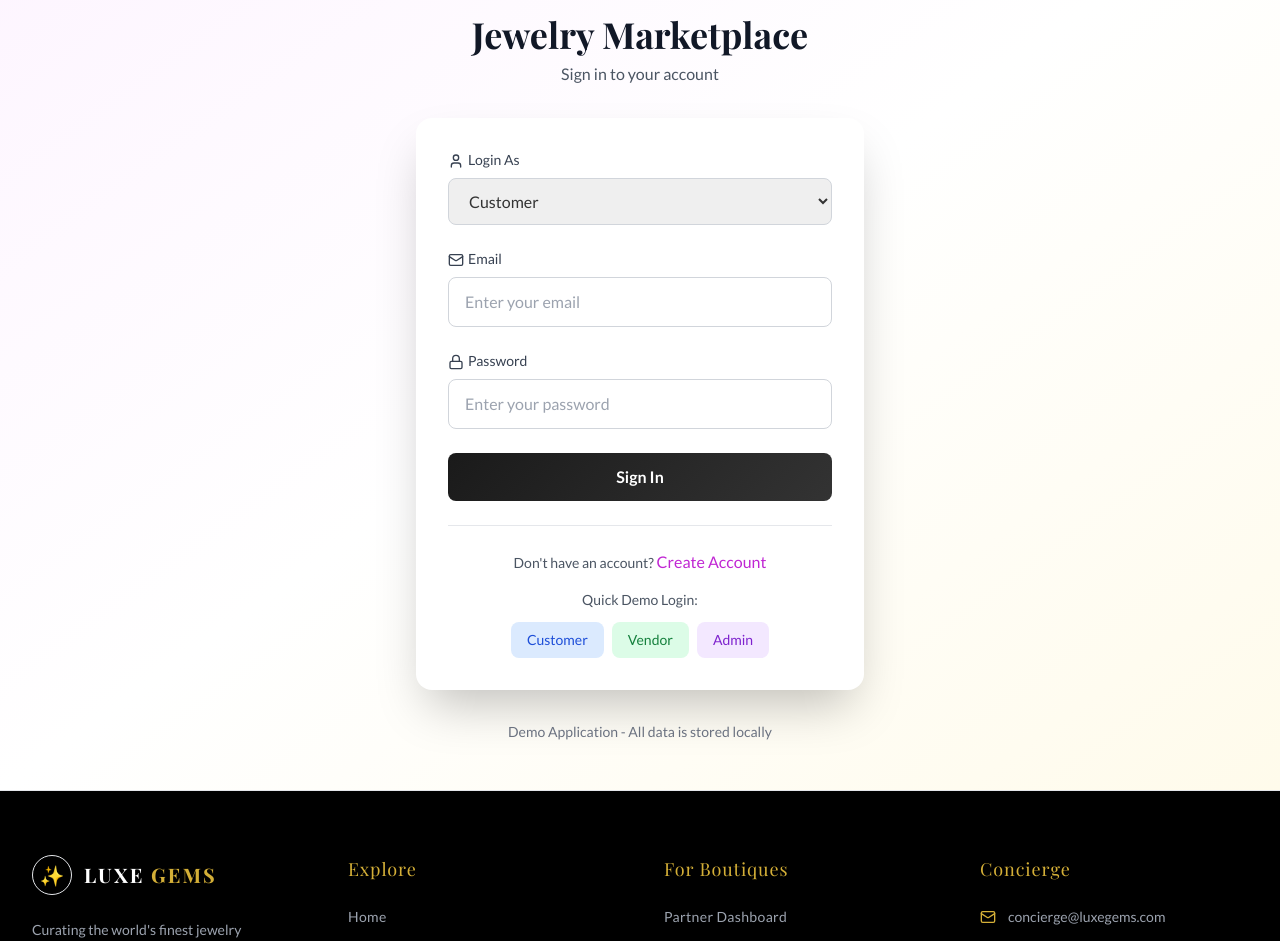
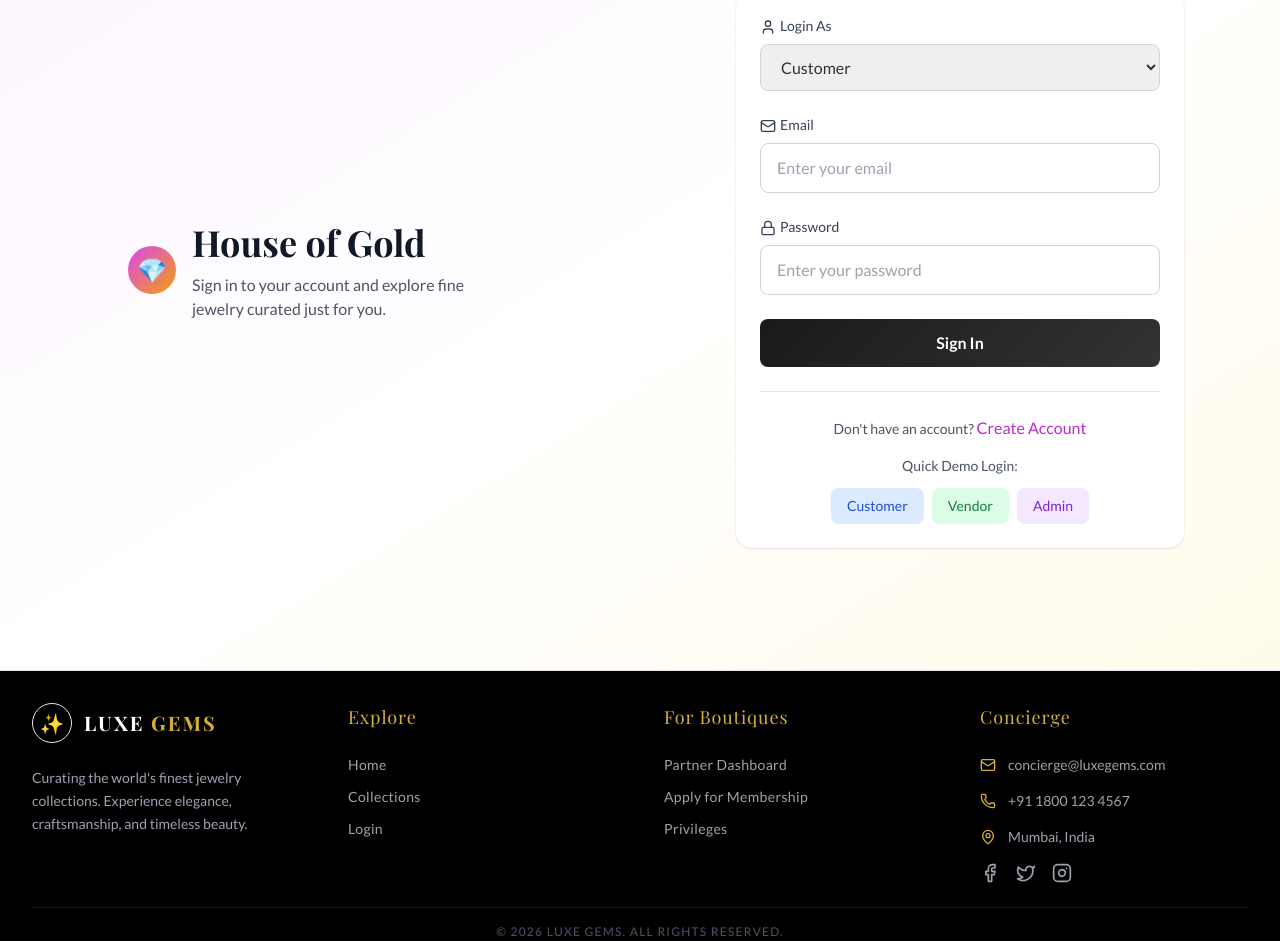
Before and after one commit to Jwel-Finder/JewlFinder, a React (Vite) app: page /login in a window 1280 px wide. Shown: the part 130-1071 px from the top of the page. Built offline with nearby package versions, Linux system fonts and the light colour scheme; no server answers; a web font is replaced by a local one.

Commit message:
Few UI layout change

```diff
--- a/index.html
+++ b/index.html
@@ -5,9 +5,9 @@
   <meta charset="UTF-8" />
   <link rel="icon" type="image/svg+xml" href="/vite.svg" />
   <meta name="viewport" content="width=device-width, initial-scale=1.0" />
-  <meta name="description" content="Jewelry Marketplace - Browse, inquire, and visit nearby jewelry stores" />
+  <meta name="description" content="House of Gold - Browse, inquire, and visit nearby jewelry stores" />
   <meta name="keywords" content="jewelry, marketplace, gold, diamonds, silver, stores, designs" />
-  <title>Jewelry Marketplace | Find Your Perfect Jewelry</title>
+  <title>House of Gold | Find Your Perfect Jewelry</title>
   <link rel="preconnect" href="https://fonts.googleapis.com">
   <link rel="preconnect" href="https://fonts.gstatic.com" crossorigin>
   <link
--- a/src/components/common/Footer.jsx
+++ b/src/components/common/Footer.jsx
@@ -3,8 +3,8 @@ import { Facebook, Twitter, Instagram, Mail, Phone, MapPin } from 'lucide-react'
 
 const Footer = () => {
   return (
-        <footer className="bg-black text-white mt-auto border-t border-gold/20">
-            <div className="max-w-7xl mx-auto px-4 sm:px-6 lg:px-8 py-16">
+    <footer className="bg-black text-white mt-auto border-t border-gold/10">
+      <div className="max-w-7xl mx-auto px-4 sm:px-6 lg:px-8 py-8">
         <div className="grid grid-cols-1 md:grid-cols-4 gap-12">
           {/* Brand */}
           <div className="col-span-1">
@@ -17,8 +17,8 @@ const Footer = () => {
               </span>
             </div>
             <p className="text-sm text-gray-400 font-sans leading-relaxed">
-                            Curating the world's finest jewelry collections.
-                            Experience elegance, craftsmanship, and timeless beauty.
+              Curating the world's finest jewelry collections. Experience elegance, craftsmanship,
+              and timeless beauty.
             </p>
           </div>
 
@@ -26,9 +26,30 @@ const Footer = () => {
           <div>
             <h3 className="text-gold font-serif text-lg mb-6 tracking-wider">Explore</h3>
             <ul className="space-y-3 text-sm font-sans tracking-wide">
-                            <li><Link to="/customer/home" className="text-gray-400 hover:text-white transition duration-300">Home</Link></li>
-                            <li><Link to="/customer/stores" className="text-gray-400 hover:text-white transition duration-300">Collections</Link></li>
-                            <li><Link to="/login" className="text-gray-400 hover:text-white transition duration-300">Login</Link></li>
+              <li>
+                <Link
+                  to="/customer/home"
+                  className="text-gray-400 hover:text-white transition duration-300"
+                >
+                  Home
+                </Link>
+              </li>
+              <li>
+                <Link
+                  to="/customer/stores"
+                  className="text-gray-400 hover:text-white transition duration-300"
+                >
+                  Collections
+                </Link>
+              </li>
+              <li>
+                <Link
+                  to="/login"
+                  className="text-gray-400 hover:text-white transition duration-300"
+                >
+                  Login
+                </Link>
+              </li>
             </ul>
           </div>
 
@@ -36,9 +57,24 @@ const Footer = () => {
           <div>
             <h3 className="text-gold font-serif text-lg mb-6 tracking-wider">For Boutiques</h3>
             <ul className="space-y-3 text-sm font-sans tracking-wide">
-                            <li><Link to="/vendor/dashboard" className="text-gray-400 hover:text-white transition duration-300">Partner Dashboard</Link></li>
-                            <li><a href="#" className="text-gray-400 hover:text-white transition duration-300">Apply for Membership</a></li>
-                            <li><a href="#" className="text-gray-400 hover:text-white transition duration-300">Privileges</a></li>
+              <li>
+                <Link
+                  to="/vendor/dashboard"
+                  className="text-gray-400 hover:text-white transition duration-300"
+                >
+                  Partner Dashboard
+                </Link>
+              </li>
+              <li>
+                <a href="#" className="text-gray-400 hover:text-white transition duration-300">
+                  Apply for Membership
+                </a>
+              </li>
+              <li>
+                <a href="#" className="text-gray-400 hover:text-white transition duration-300">
+                  Privileges
+                </a>
+              </li>
             </ul>
           </div>
 
@@ -60,14 +96,23 @@ const Footer = () => {
               </li>
             </ul>
             {/* Social Media */}
-                        <div className="flex gap-4 mt-8">
-                            <a href="#" className="text-gray-400 hover:text-gold transition duration-300 transform hover:scale-110">
+            <div className="flex gap-4 mt-4">
+              <a
+                href="#"
+                className="text-gray-400 hover:text-gold transition duration-300 transform hover:scale-110"
+              >
                 <Facebook className="w-5 h-5" />
               </a>
-                            <a href="#" className="text-gray-400 hover:text-gold transition duration-300 transform hover:scale-110">
+              <a
+                href="#"
+                className="text-gray-400 hover:text-gold transition duration-300 transform hover:scale-110"
+              >
                 <Twitter className="w-5 h-5" />
               </a>
-                            <a href="#" className="text-gray-400 hover:text-gold transition duration-300 transform hover:scale-110">
+              <a
+                href="#"
+                className="text-gray-400 hover:text-gold transition duration-300 transform hover:scale-110"
+              >
                 <Instagram className="w-5 h-5" />
               </a>
             </div>
@@ -75,7 +120,7 @@ const Footer = () => {
         </div>
 
         {/* Bottom Bar */}
-                <div className="border-t border-gray-900 mt-12 pt-8 text-center text-xs text-gray-600 font-sans tracking-widest uppercase">
+        <div className="border-t border-gray-900 mt-6 pt-4 text-center text-xs text-gray-600 font-sans tracking-widest uppercase">
           <p>&copy; {new Date().getFullYear()} Luxe Gems. All rights reserved.</p>
         </div>
       </div>
--- a/src/pages/auth/LoginPage.jsx
+++ b/src/pages/auth/LoginPage.jsx
@@ -9,7 +9,7 @@ const LoginPage = () => {
   const [formData, setFormData] = useState({
     email: '',
     password: '',
-        role: 'customer'
+    role: 'customer',
   });
   const [error, setError] = useState('');
   const [loading, setLoading] = useState(false);
@@ -17,7 +17,7 @@ const LoginPage = () => {
   const handleChange = (e) => {
     setFormData({
       ...formData,
-            [e.target.name]: e.target.value
+      [e.target.name]: e.target.value,
     });
     setError('');
   };
@@ -56,29 +56,37 @@ const LoginPage = () => {
     const credentials = {
       admin: { email: 'admin@jewel.com', password: 'admin123', role: 'admin' },
       vendor: { email: 'vendor1@jewel.com', password: 'vendor123', role: 'vendor' },
-            customer: { email: 'customer@jewel.com', password: 'customer123', role: 'customer' }
+      customer: { email: 'customer@jewel.com', password: 'customer123', role: 'customer' },
     };
     setFormData(credentials[role]);
   };
 
   return (
-        <div className="min-h-screen flex items-center justify-center bg-gradient-to-br from-primary-50 via-white to-gold-50 py-12 px-4 sm:px-6 lg:px-8">
-            <div className="max-w-md w-full space-y-8">
-                {/* Logo and Title */}
-                <div className="text-center">
-                    <div className="flex justify-center mb-4">
-                        <div className="w-20 h-20 bg-gradient-to-br from-primary-500 to-gold-500 rounded-full flex items-center justify-center">
-                            <span className="text-3xl">💎</span>
+    <div className="min-h-screen flex flex-col bg-gradient-to-br from-primary-50 via-white to-gold-50">
+      <main className="h-screen w-full flex overflow-hidden">
+        {/* Left - Info Pane */}
+        <div className="hidden md:flex w-1/2 items-center justify-center p-6">
+          <div className="text-left">
+            <div className="flex items-center gap-4">
+              <div className="w-12 h-12 bg-gradient-to-br from-primary-500 to-gold-500 rounded-full flex items-center justify-center flex-shrink-0">
+                <span className="text-2xl">💎</span>
+              </div>
+              <div className="min-w-0">
+                <h1 className="text-4xl font-bold text-gray-900 leading-tight">House of Gold</h1>
+                <p className="mt-2 text-gray-600 max-w-xs">
+                  Sign in to your account and explore fine jewelry curated just for you.
+                </p>
               </div>
             </div>
-                    <h2 className="text-4xl font-bold text-gray-900 mb-2">
-                        Jewelry Marketplace
-                    </h2>
-                    <p className="text-gray-600">Sign in to your account</p>
+          </div>
         </div>
 
-                {/* Login Form */}
-                <div className="bg-white shadow-2xl rounded-2xl p-8">
+        {/* Right - Form Pane */}
+        <div className="w-full md:w-1/2 flex items-center justify-center p-6">
+          <div
+            className="w-full max-w-md bg-white shadow rounded-2xl p-6 overflow-auto"
+            style={{ maxHeight: 'calc(100vh - 4rem)' }}
+          >
             <form onSubmit={handleSubmit} className="space-y-6">
               {/* Role Selection */}
               <div>
@@ -144,19 +152,20 @@ const LoginPage = () => {
               <button
                 type="submit"
                 disabled={loading}
-                            className="w-full gradient-primary text-white font-semibold py-3 px-4 rounded-lg hover:shadow-lg transform hover:scale-105 transition duration-200 disabled:opacity-50 disabled:cursor-not-allowed"
+                className="w-full gradient-primary text-white font-semibold py-3 px-4 rounded-lg hover:shadow transform hover:scale-105 transition duration-200 disabled:opacity-50 disabled:cursor-not-allowed"
               >
                 {loading ? 'Signing in...' : 'Sign In'}
               </button>
             </form>
 
-                    {/* Demo Credentials */}
+            {/* Demo Credentials and Links */}
             <div className="mt-6 pt-6 border-t border-gray-200">
               <div className="text-center mb-4">
-                            <span className="text-sm text-gray-600">
-                                Don't have an account?{' '}
-                            </span>
-                            <a href="/signup" className="font-medium text-primary-600 hover:text-primary-500 hover:underline">
+                <span className="text-sm text-gray-600">Don't have an account? </span>
+                <a
+                  href="/signup"
+                  className="font-medium text-primary-600 hover:text-primary-500 hover:underline"
+                >
                   Create Account
                 </a>
               </div>
@@ -183,12 +192,12 @@ const LoginPage = () => {
               </div>
             </div>
           </div>
-
-                {/* Footer Note */}
-                <p className="text-center text-sm text-gray-500">
+        </div>
+      </main>
+      {/*
+            <footer className="bg-white border-t py-2 text-center text-sm text-gray-500 flex items-center justify-center">
                 Demo Application - All data is stored locally
-                </p>
-            </div>
+            </footer> */}
     </div>
   );
 };
--- a/src/pages/auth/SignupPage.jsx
+++ b/src/pages/auth/SignupPage.jsx
@@ -80,7 +80,7 @@ const SignupPage = () => {
                     </div>
                     <h2 className="text-3xl font-extrabold text-gray-900 mb-2">Create Account</h2>
                     <p className="text-sm text-gray-600">
-                        Join our Jewelry Marketplace today
+                        Join us today
                     </p>
                 </div>
 
```
Also changed, not shown: src/pages/customer/CustomerHome.jsx (+45 -40 lines). Lines whose indentation alone changed are shown as unchanged.
